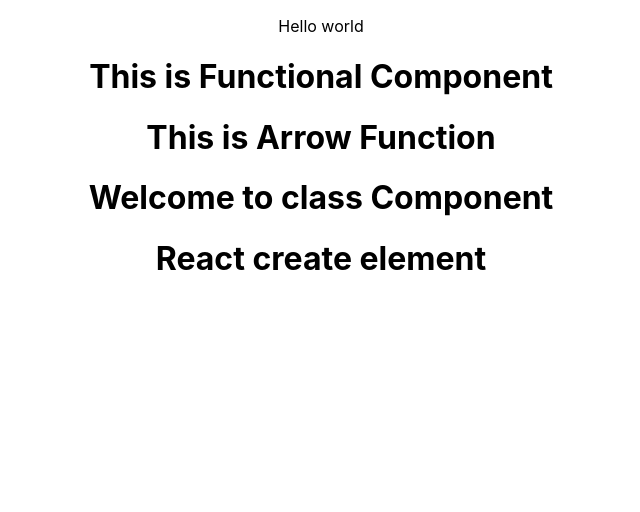
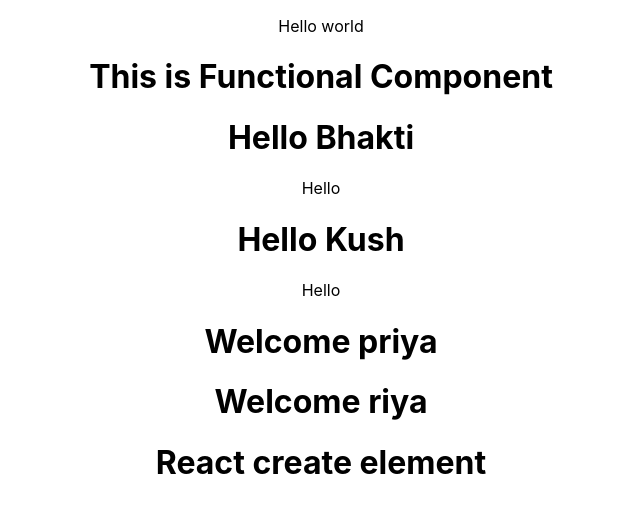
Before and after one commit to Bhakti12/example, a React (Create React App) app: page / in a window 1280 px wide. Shown: the top 512 px of the page, without its empty margins (319-959 px from the left). Built offline with nearby package versions, Linux system fonts and the light colour scheme.

Commit message:
implement how props work in functional and class component in typescript

```diff
--- a/src/App.tsx
+++ b/src/App.tsx
@@ -11,8 +11,10 @@
       <p>
         Hello world
         <Greet />
-        <ArrowExample />
-        <Welcome />
+        <ArrowExample name = "Bhakti" heroName="spiderman" />
+        <ArrowExample name = "Kush" heroName="batman" />
+        <Welcome name = "priya" />
+        <Welcome name = "riya" />
         <Hello />
       </p>
     </div>
--- a/src/components/Welcome.tsx
+++ b/src/components/Welcome.tsx
@@ -1,8 +1,10 @@
 import React, {Component} from "react";
 
-class Welcome extends Component{
+class Welcome extends Component<{name:string}>{
     render(){
-        return <h1>Welcome to class Component</h1>
+        return(
+            <h1>Welcome {this.props.name}</h1>
+        )
     }
 }
 
--- a/src/components/function_component_example.tsx
+++ b/src/components/function_component_example.tsx
@@ -6,6 +6,14 @@
 }
 
 //arrow function component
-const ArrowExample = () => <h1>This is Arrow Function</h1>
+const ArrowExample = (props: any) => {
+    console.log(props);
+    return (
+        <div>
+        <h1>Hello {props.name}</h1>
+        <p>Hello</p>
+        </div>
+    )
+}
 
 export {Greet , ArrowExample}
```
